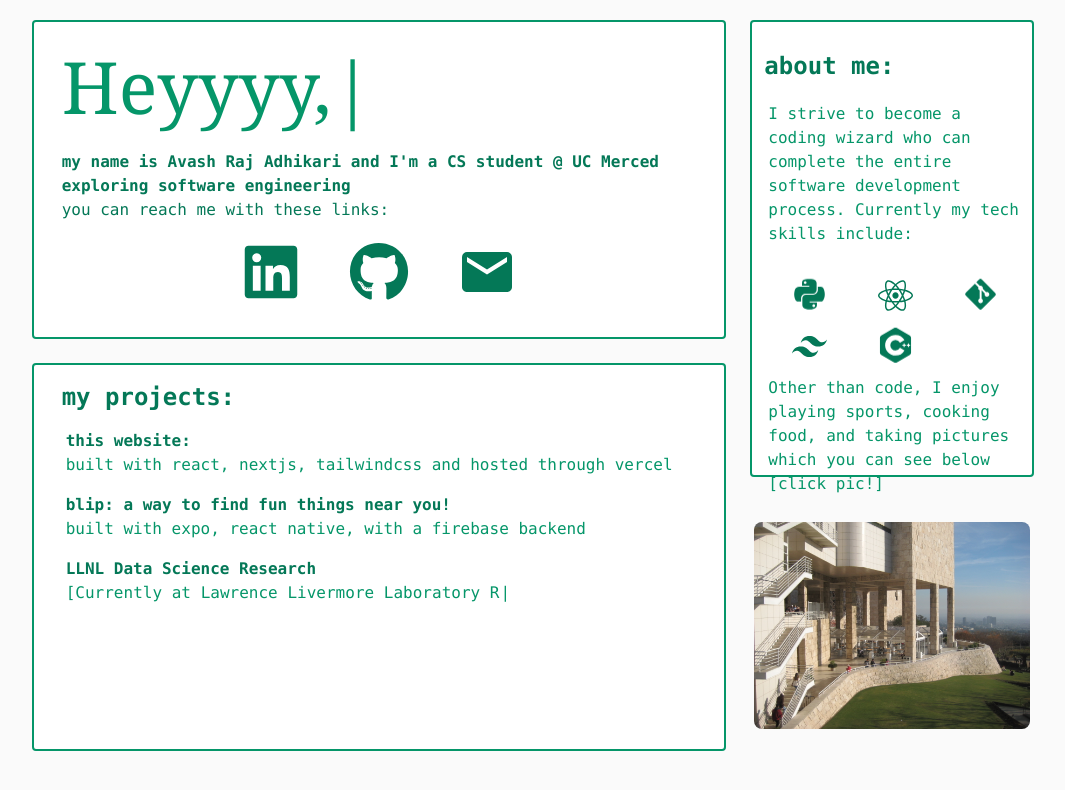
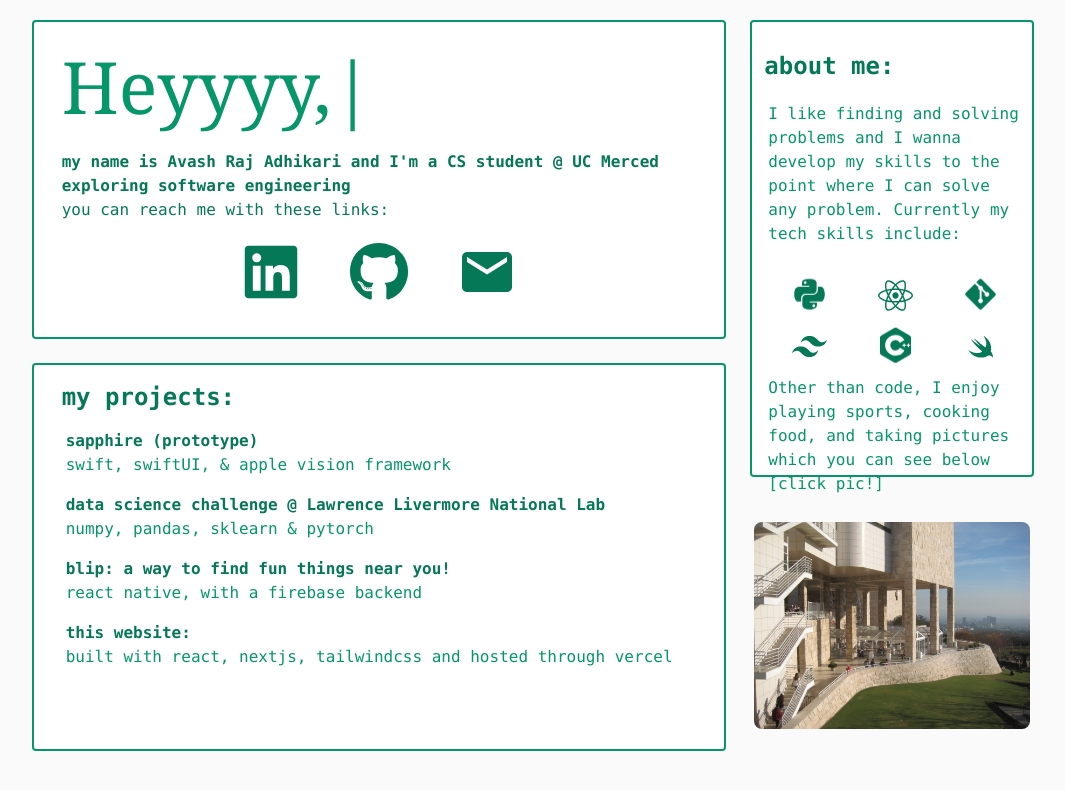
Before and after one commit to avashraj/personalsite, a Next.js app: page / in a window 1280 px wide. Shown: the top 790 px of the page, without its empty margins (107-1172 px from the left). Built offline with nearby package versions, Linux system fonts and the light colour scheme.

Commit message:
update: november 4th, 2024

```diff
--- a/app/page.js
+++ b/app/page.js
@@ -4,7 +4,8 @@ import Typewriter from 'typewriter-effect';
 import { FaLinkedin } from "react-icons/fa";
 import { FaGithub, FaPython, FaReact, FaGitAlt } from "react-icons/fa6";
 import { MdEmail } from "react-icons/md";
-import { SiTailwindcss, SiCplusplus  } from "react-icons/si";
+import { DiSwift } from "react-icons/di";
+import { SiTailwindcss, SiCplusplus } from "react-icons/si";
 import './globals.css';
 import Link from 'next/link';
 import PhotoCarousel from './components/photocarousel';
@@ -42,13 +43,14 @@ export default function Home() {
 
       <div className="border-2 border-emerald-600 xl:col-start-9 xl:col-end-12 xl:row-start-1 xl:row-end-8 flex flex-col justify-start pt-5 div-seashell rounded">
         <h1 className="text-2xl text-emerald-700 flex justify-start mb-2 mt-2 ml-3 font-mono font-bold">about me:</h1>
-        <p className="text-1xl text-emerald-600 flext justify-start font-mono xl:ml-4 m-3"> I strive to become a coding wizard who can complete the entire software development process. Currently my tech skills include: </p>
+        <p className="text-1xl text-emerald-600 flext justify-start font-mono xl:ml-4 m-3"> I like finding and solving problems and I wanna develop my skills to the point where I can solve any problem. Currently my tech skills include: </p>
         <div className="grid grid-cols-3 gap-4 mt-5 ml-10">
           <div className='animate-bounce'><FaPython color="#047857" size={35}/></div>
-          <div className=''> <FaReact color="#047857" size={35}/></div>
+          <div> <FaReact color="#047857" size={35}/></div>
           <div className='animate-bounce'> <FaGitAlt color="#047857" size={35}/></div>
           <div className=''><SiTailwindcss color="#047857" size={35}/></div>
           <div className='animate-bounce'> <SiCplusplus color="#047857" size={35}/> </div>
+          <div className=''> <DiSwift color="#047857" size={35}/></div>
         </div>
         <p className="text-1xl text-emerald-600 flex justify-start font-mono ml-4 mt-3 mb-2 xl:mb-0">Other than code, I enjoy playing sports, cooking food, and taking pictures which you can see below [click pic!]</p>
 
@@ -57,31 +59,23 @@ export default function Home() {
       <div className="border-2 border-emerald-600 rounded xl:col-start-2 xl:col-end-9 xl:row-start-6 xl:row-end-12 flex flex-col div-seashell">
           <h1 className="text-2xl text-emerald-700 flex justify-start mt-4 ml-3 xl:ml-7 font-mono font-bold ">my projects:</h1>
           <div className="grid grid-cols-1 gap-4 mt-4">
+            <div className="mx-4 hover:border-2 hover:border-emerald-400 hover:rounded"><Link href="https://github.com/ezsinehan/calHacks2024-SAPPHIRE">
+              <h1 className="xl:pl-4 font-mono font-bold text-emerald-700">sapphire (prototype)</h1>
+              <p className="xl:pl-4 font-mono text-emerald-600 ">swift, swiftUI, & apple vision framework </p></Link>
+            </div>
+            <div className="mx-4 hover:border-2 hover:border-emerald-400 hover:rounded"><Link href="https://github.com/avashraj/dsc_2024">
+              <h1 className="xl:pl-4 font-mono font-bold text-emerald-700">data science challenge @ Lawrence Livermore National Lab</h1>
+              <p className="xl:pl-4 font-mono text-emerald-600 ">numpy, pandas, sklearn & pytorch</p></Link>
+            </div>
+            <div className="mx-4 hover:border-2 hover:border-emerald-400 hover:rounded"><Link href="https://github.com/avashraj/blip">
+              <h1 className="xl:pl-4 font-mono font-bold text-emerald-700">blip: a way to find fun things near you!</h1>
+              <p className="xl:pl-4 font-mono text-emerald-600 ">react native, with a firebase backend</p></Link>
+            </div>
             <div className="mx-4 hover:border-2 hover:border-emerald-400 hover:rounded"><Link href="https://github.com/avashraj/personalsite">
               <h1 className="xl:pl-4 font-mono font-bold text-emerald-700">this website:</h1>
               <p className="xl:pl-4 font-mono text-emerald-600 ">built with react, nextjs, tailwindcss and hosted through vercel</p></Link>
             </div>
-            <div className="mx-4 hover:border-2 hover:border-emerald-400 hover:rounded"><Link href="https://github.com/avashraj/blip">
-              <h1 className="xl:pl-4 font-mono font-bold text-emerald-700">blip: a way to find fun things near you!</h1>
-              <p className="xl:pl-4 font-mono text-emerald-600 ">built with expo, react native, with a firebase backend</p></Link>
-            </div>
-            <div className='mx-4'>
-              <h1 className='xl:pl-4 font-mono font-bold text-emerald-700'>LLNL Data Science Research</h1>
-
-                <div className='xl:pl-4 font-mono text-emerald-600 xl:mb-0 mb-3'>
-                  <Typewriter
-                  options={{
-                    strings: ['[Currently at Lawrence Livermore Laboratory Researching]'],
-                    autoStart: true,
-                    loop: true,
-                    delay: 100,
-                    pauseFor: 20000
-                  }} /> </div>
-
-            </div>
           </div>
-
-
       </div>
 
       <div className="relative rounded xl:col-start-9 xl:col-end-12 xl:row-start-8 xl:row-end-12 flex justify-center items-center">
--- a/package.json
+++ b/package.json
@@ -9,7 +9,7 @@
     "lint": "next lint"
   },
   "dependencies": {
-    "next": "14.1.0",
+    "next": "^14.2.16",
     "react": "^18",
     "react-dom": "^18",
     "react-icons": "^5.0.1",
```
Also changed, not shown: 1 other file (tests, documents, lock files or other folders).
